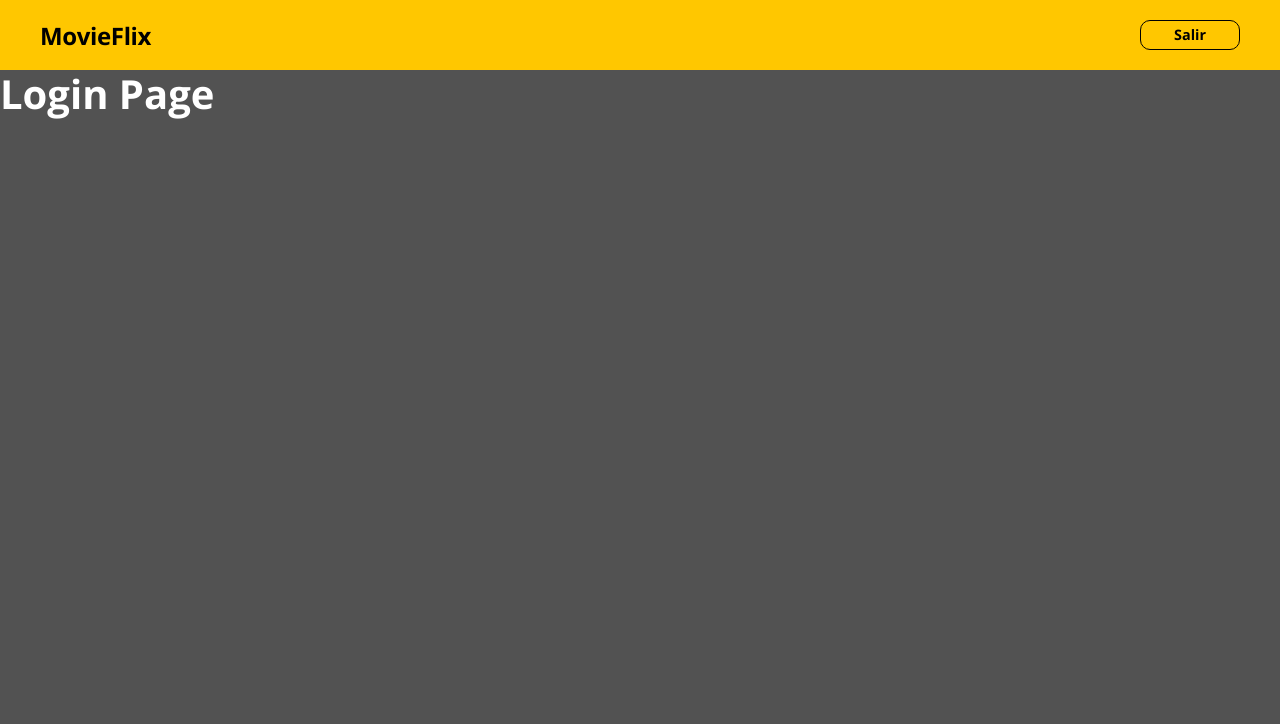
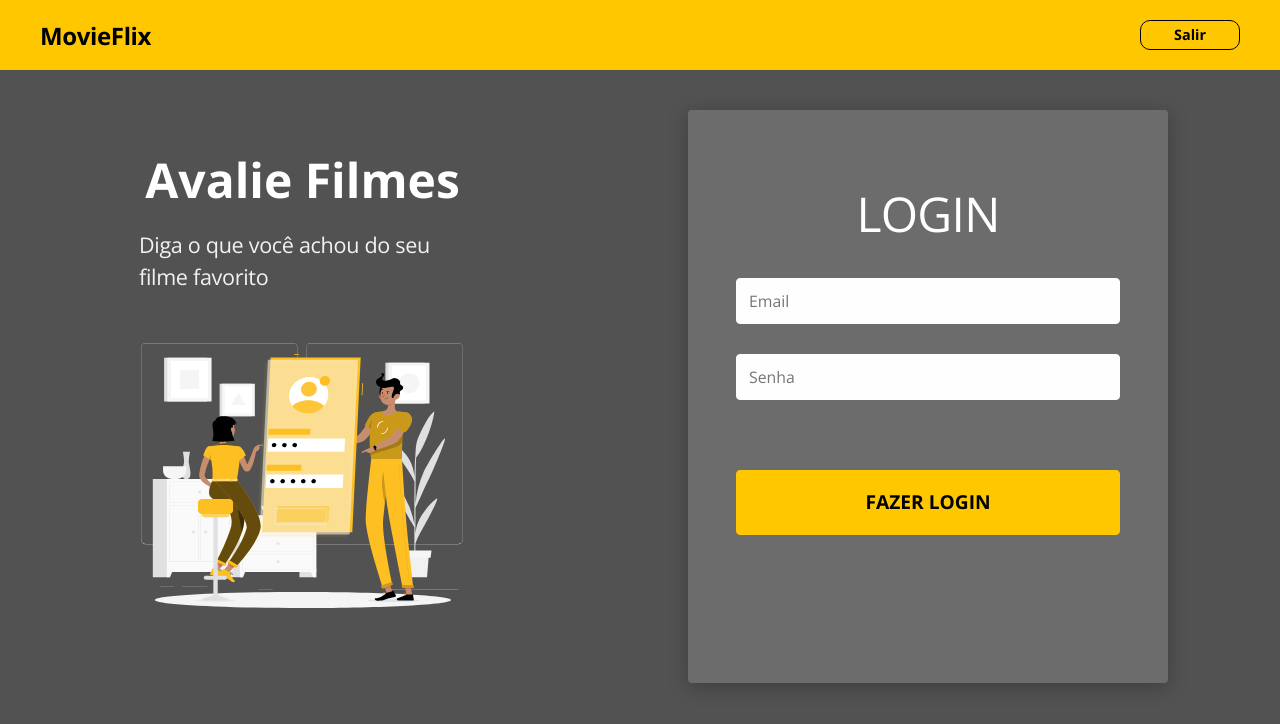
Before and after one commit to niltonsjr/movieflix, a React (Create React App) app in the folder frontend/: page / in a window 1280 px wide. Shown: the top 724 px of the page. Built offline with nearby package versions, Linux system fonts and the light colour scheme.

Commit message:
Add Login Page

```diff
--- a/frontend/src/App.css
+++ b/frontend/src/App.css
@@ -1,4 +1,4 @@
-@import url('https://fonts.googleapis.com/css2?family=Open+Sans:wght@400;700&display=swap');
+@import url('https://fonts.googleapis.com/css2?family=Open+Sans:wght@300;400;700&display=swap');
 
 * {
   font-family: 'Open Sans', sans-serif;
@@ -19,3 +19,9 @@
   text-decoration: none;
   color: unset;
 }
+
+.base-card {
+  background: #6c6c6c;
+  box-shadow: 0px 4px 20px rgba(0, 0, 0, 0.25);
+  border-radius: 4px;
+}
--- a/frontend/src/components/Navbar/styles.css
+++ b/frontend/src/components/Navbar/styles.css
@@ -1,6 +1,7 @@
 .main-nav {
   padding: 0 18px;
   min-height: 70px;
+  min-width: 320px;
   font-size: 24px;
 }
 
--- a/frontend/src/pages/Login/index.tsx
+++ b/frontend/src/pages/Login/index.tsx
@@ -1,7 +1,28 @@
+import './styles.css';
+import { ReactComponent as MainImage } from 'assets/images/main-image.svg';
+
 const Login = () => {
-    return (
-        <h1>Login Page</h1>
-    );
-}
+  return (
+    <div className="login-container container-fluid">
+      <div className="login-content-container">
+        <h1>Avalie Filmes</h1>
+        <p>
+          Diga o que você achou do seu <br /> filme favorito
+        </p>
+        <div className="home-image-container">
+          <MainImage />
+        </div>
+      </div>
+      <div className="login-card-container base-card">
+        <h1>LOGIN</h1>
+        <form className="login-form-container">
+          <input type="text" placeholder="Email" />
+          <input type="text" placeholder="Senha" />
+          <button className="btn btn-primary" type="button">FAZER LOGIN</button>
+        </form>
+      </div>
+    </div>
+  );
+};
 
 export default Login;
--- /dev/null
+++ b/frontend/src/pages/Login/styles.css
@@ -0,0 +1,108 @@
+.login-container {
+  display: flex;
+  flex-direction: row;
+  align-items: center;
+  justify-content: space-around;
+  font-size: 48px;
+  min-width: 320px;
+}
+
+.login-content-container {
+  display: none;
+}
+
+.login-card-container {
+  display: flex;
+  flex-direction: column;
+  align-items: center;
+  width: 300px;
+  height: 464px;
+  margin: 80px 10px auto 10px;
+}
+
+.login-card-container h1 {
+  font-size: 0.75em;
+  font-weight: normal;
+  margin: 60px;
+  letter-spacing: -0.015em;
+}
+
+.login-form-container {
+  display: flex;
+  flex-direction: column;
+}
+
+.login-card-container input {
+  width: 265px;
+  height: 46px;
+  background: #fefefe;
+  border: 1px solid #fefefe;
+  border-radius: 4px;
+  font-size: 0.33em;
+  font-weight: normal;
+  padding: 13px 12px;
+  margin: 0px 17px 20px 17px;
+}
+
+.login-card-container button {
+  height: 50px;
+  font-weight: bold;
+  font-size: 0.4em;
+  margin: 24px 17px auto 17px;
+}
+
+@media (min-width: 992px) {
+
+  .login-card-container {
+    min-width: 480px;
+    height: 573px;
+    margin: 40px 100px auto auto;
+  }
+
+  .login-card-container h1 {
+    font-size: 1em;
+    margin: 75px 75px 35px 75px;
+  }
+
+  .login-card-container input {
+    width: 384px;
+    margin-bottom: 30px;
+  }
+
+  .login-card-container button {
+    height: 65px;
+    margin-top: 40px;
+  }
+
+  .login-content-container {
+    display: unset;
+    margin: 81px auto auto 100px;
+    width: 381px;
+    margin-right: 40px;
+  }
+
+  .login-content-container h1 {
+    font-size: 1em;
+    text-align: center;
+    margin-bottom: 20px;
+  }
+
+  .login-content-container p {
+    font-size: 0.45em;
+    letter-spacing: -0.015em;
+    color: #f2f2f2;
+    font-weight: 300;
+    padding-left: 27px;
+    margin-bottom: 50px;
+  }
+
+  .home-image-container {
+    padding: 0;
+  }
+}
+
+@media (min-width: 1400px) {
+  .login-container {
+    max-width: 1400px;
+  }
+}
```
Also changed, not shown: frontend/src/assets/images/main-image.svg (added). Lines whose indentation alone changed are shown as unchanged.
